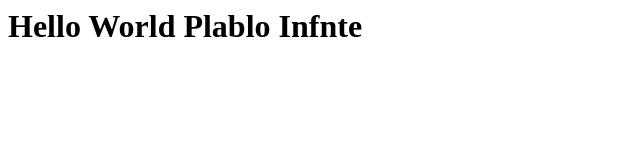
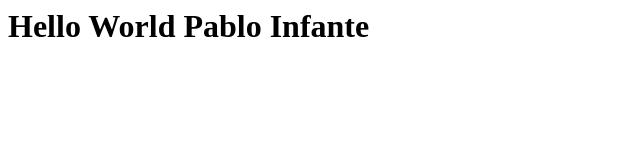
Before and after one commit to peinfant54/t2, a plain HTML site: page index.html in a window 1280 px wide. Shown: the whole page, without its empty margins (0-640 px from the left). Drawn offline with Linux system fonts and the light colour scheme.

Commit message:
First Edit 2

```diff
--- a/index.html
+++ b/index.html
@@ -1,3 +1,3 @@
 <html>
-<h1> Hello World Plablo Infnte </h1>
+<h1> Hello World Pablo Infante </h1>
 </html>
```
